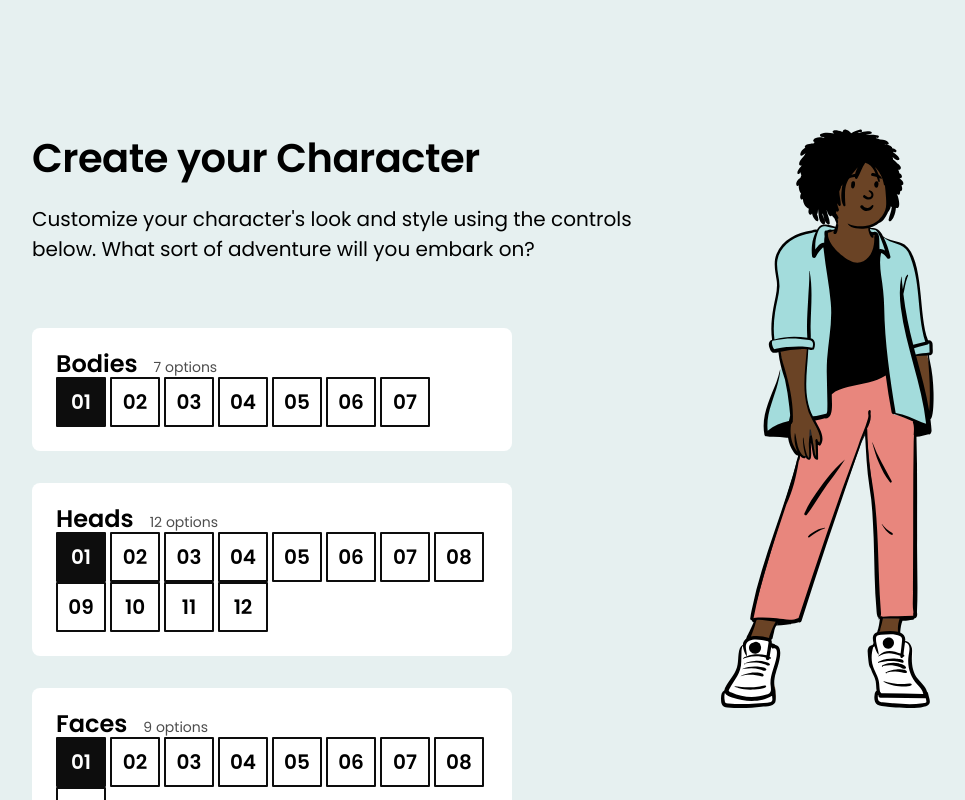
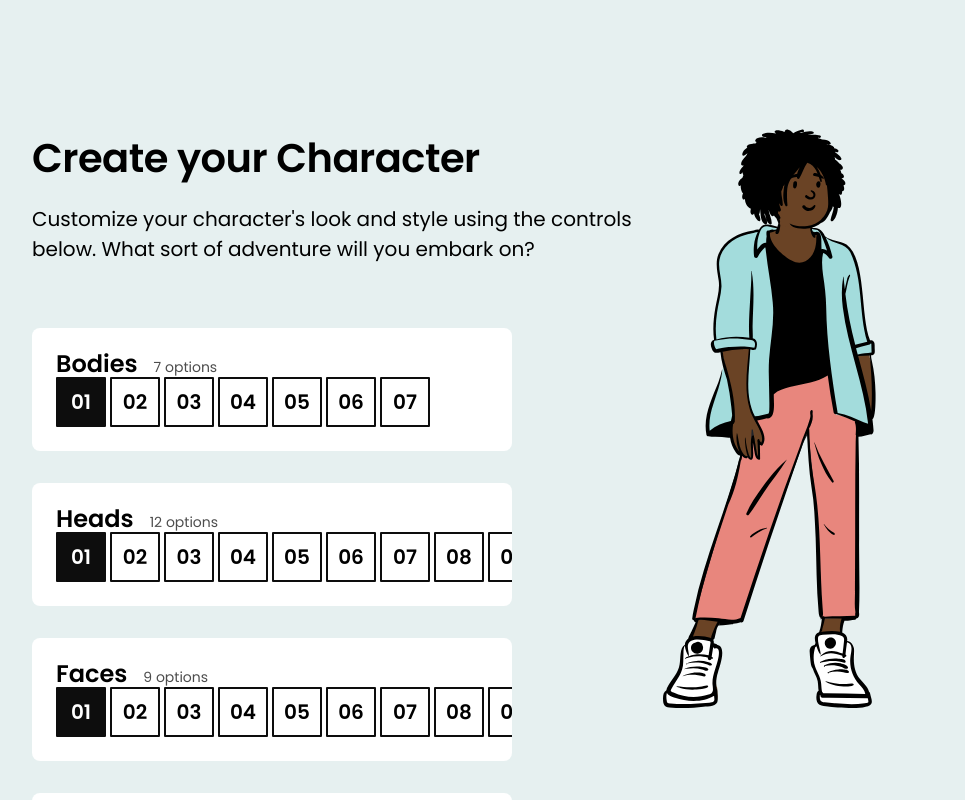
Before and after one commit to PabloCorso/css-workshop-module-2, a React (Create React App) app: page / in a window 1280 px wide. Shown: the top 800 px of the page, without its empty margins (128-1093 px from the left). Built offline with nearby package versions, Linux system fonts and the light colour scheme.

Commit message:
3 - overflow control panels

```diff
--- a/src/components/CharacterEditor/CharacterEditor.module.css
+++ b/src/components/CharacterEditor/CharacterEditor.module.css
@@ -28,7 +28,7 @@
 .characterWrapper {
   position: fixed;
   top: 0;
-  left: 65%;
+  left: 60%;
   bottom: 0;
   right: 0;
   width: 500px;
--- a/src/components/ControlPane/ControlPane.module.css
+++ b/src/components/ControlPane/ControlPane.module.css
@@ -10,6 +10,8 @@
     to deal with it yet!
   */
   margin-bottom: 32px;
+  overflow: auto;
+  white-space: nowrap;
 }
 
 .title {
```
